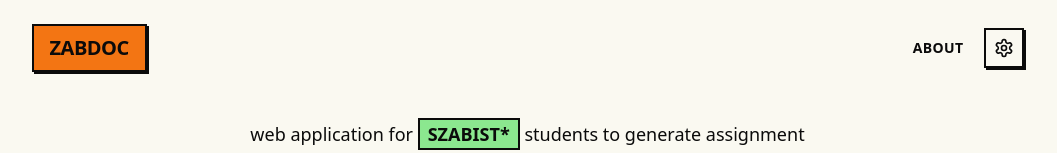
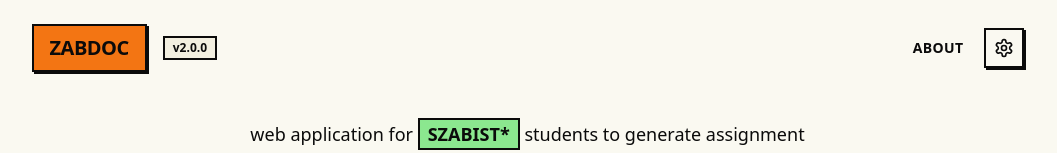
Before and after one commit to hammadmajid/zabdoc, a SvelteKit app in the folder worker/: page / in a window 1280 px wide. Shown: the top 153 px of the page, without its empty margins (105-1162 px from the left). Built offline with nearby package versions, Linux system fonts and the light colour scheme.

Commit message:
add version info in the header

```diff
--- a/worker/src/routes/+layout.svelte
+++ b/worker/src/routes/+layout.svelte
@@ -36,7 +36,9 @@
                 >
                     zabdoc
                 </a>
-
+                <span class="bg-muted px-2 py-0.5 neo-border-sm text-xs font-bold">
+                    v2.0.0
+                </span>
             </nav>
             <nav class="flex items-center gap-2">
                 <a
```
